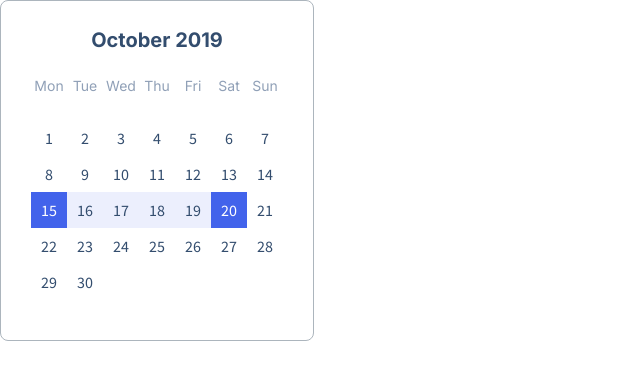
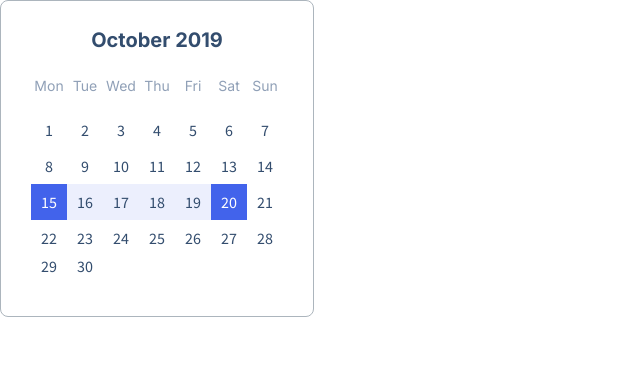
Before and after one commit to js-tasks-ru/htmlcss-20220919_anna881, a website: page 05-lection3/03-calendar/index.html in a window 1280 px wide. Shown: the whole page, without its empty margins (0-640 px from the left). Drawn offline with Linux system fonts and the light colour scheme.

Commit message:
Fix html structure and css

```diff
--- a/05-lection3/03-calendar/calendar.css
+++ b/05-lection3/03-calendar/calendar.css
@@ -15,6 +15,7 @@
 }
 
 .calendar__month {
+    margin-bottom: 24px;
     font-family: 'Inter';
     font-style: normal;
     font-weight: 600;
@@ -26,12 +27,9 @@
     color: #334D6E;
 }
 
-.calendar__week {
-    margin-top: 24px;
-    margin-bottom: 24px;
-
-    display: grid;
-    grid-template-columns: repeat(7, 36px);
+.calendar__week-item{
+    display: flex;
+    justify-content: center;
 
     font-family: 'Inter';
     font-style: normal;
@@ -39,11 +37,6 @@
     font-size: 14px;
     line-height: 20px;
     color: #90A0B7;
-}
-
-.week-item{
-    display: flex;
-    justify-content: center;
 }
 
 .calendar__days {
@@ -61,7 +54,7 @@
 
 }
 
-.calendar__day {
+.calendar__days-item {
     display: flex;
     align-items: center;
     justify-content: center;
--- a/05-lection3/03-calendar/index.html
+++ b/05-lection3/03-calendar/index.html
@@ -12,46 +12,44 @@
 <body>
     <div class="calendar">
         <div class="calendar__month">October 2019</div>
-        <div class="calendar__week">
-            <p class="week-item">Mon</p>
-            <p class="week-item">Tue</p>
-            <p class="week-item">Wed</p>
-            <p class="week-item">Thu</p>
-            <p class="week-item">Fri</p>
-            <p class="week-item">Sat</p>
-            <p class="week-item">Sun</p>
-        </div>
         <div class="calendar__days">
-            <div class="calendar__day">1</div>
-            <div class="calendar__day">2</div>
-            <div class="calendar__day">3</div>
-            <div class="calendar__day">4</div>
-            <div class="calendar__day">5</div>
-            <div class="calendar__day">6</div>
-            <div class="calendar__day">7</div>
-            <div class="calendar__day">8</div>
-            <div class="calendar__day">9</div>
-            <div class="calendar__day">10</div>
-            <div class="calendar__day">11</div>
-            <div class="calendar__day">12</div>
-            <div class="calendar__day">13</div>
-            <div class="calendar__day">14</div>
-            <div class="calendar__day calendar__day_start-end">15</div>
-            <div class="calendar__day calendar__day_middle">16</div>
-            <div class="calendar__day calendar__day_middle">17</div>
-            <div class="calendar__day calendar__day_middle">18</div>
-            <div class="calendar__day calendar__day_middle">19</div>
-            <div class="calendar__day calendar__day_start-end">20</div>
-            <div class="calendar__day">21</div>
-            <div class="calendar__day">22</div>
-            <div class="calendar__day">23</div>
-            <div class="calendar__day">24</div>
-            <div class="calendar__day">25</div>
-            <div class="calendar__day">26</div>
-            <div class="calendar__day">27</div>
-            <div class="calendar__day">28</div>
-            <div class="calendar__day">29</div>
-            <div class="calendar__day">30</div>
+            <div class="calendar__week-item">Mon</div>
+            <div class="calendar__week-item">Tue</div>
+            <div class="calendar__week-item">Wed</div>
+            <div class="calendar__week-item">Thu</div>
+            <div class="calendar__week-item">Fri</div>
+            <div class="calendar__week-item">Sat</div>
+            <div class="calendar__week-item">Sun</div>
+            <div class="calendar__days-item">1</div>
+            <div class="calendar__days-item">2</div>
+            <div class="calendar__days-item">3</div>
+            <div class="calendar__days-item">4</div>
+            <div class="calendar__days-item">5</div>
+            <div class="calendar__days-item">6</div>
+            <div class="calendar__days-item">7</div>
+            <div class="calendar__days-item">8</div>
+            <div class="calendar__days-item">9</div>
+            <div class="calendar__days-item">10</div>
+            <div class="calendar__days-item">11</div>
+            <div class="calendar__days-item">12</div>
+            <div class="calendar__days-item">13</div>
+            <div class="calendar__days-item">14</div>
+            <div class="calendar__days-item calendar__day_start-end">15</div>
+            <div class="calendar__days-item calendar__day_middle">16</div>
+            <div class="calendar__days-item calendar__day_middle">17</div>
+            <div class="calendar__days-item calendar__day_middle">18</div>
+            <div class="calendar__days-item calendar__day_middle">19</div>
+            <div class="calendar__days-item calendar__day_start-end">20</div>
+            <div class="calendar__days-item">21</div>
+            <div class="calendar__days-item">22</div>
+            <div class="calendar__days-item">23</div>
+            <div class="calendar__days-item">24</div>
+            <div class="calendar__days-item">25</div>
+            <div class="calendar__days-item">26</div>
+            <div class="calendar__days-item">27</div>
+            <div class="calendar__days-item">28</div>
+            <div class="calendar__days-item">29</div>
+            <div class="calendar__days-item">30</div>
         </div>
     </div>
 </body>
```
